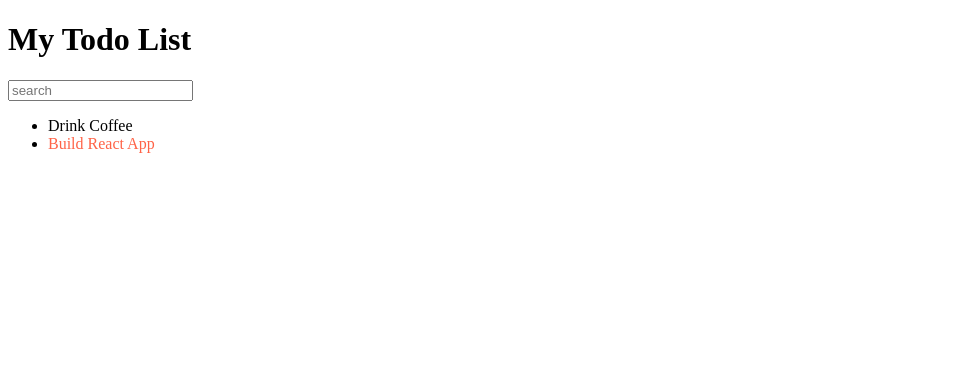
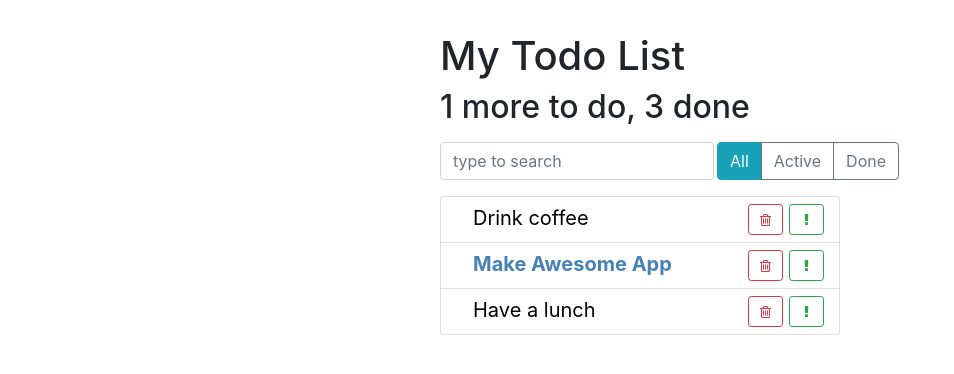
Before and after one commit to SemenSavlook/BuraReactCourse, a React app: page / in a window 1280 px wide. Shown: the whole page, without its empty margins (0-954 px from the left). Built offline with nearby package versions, Linux system fonts and the light colour scheme.

Commit message:
done base components

```diff
--- a/public/index.html
+++ b/public/index.html
@@ -1,13 +1,18 @@
 <!DOCTYPE html>
 <html lang="en">
+
 <head>
   <meta charset="utf-8" />
   <meta name="viewport" content="width=device-width, initial-scale=1" />
+
+    <link rel="stylesheet" href="https://stackpath.bootstrapcdn.com/font-awesome/4.7.0/css/font-awesome.min.css">
+    <link rel="stylesheet" href="https://stackpath.bootstrapcdn.com/bootstrap/4.1.3/css/bootstrap.min.css">
+
   <title>Todo App</title>
 </head>
 
 <body>
-    <div id="root"></div>
+  <div role="main" id="root" class="container"></div>
+</body>
 
-  </body>
 </html>
--- /dev/null
+++ b/src/components/app-header.css
@@ -0,0 +1,12 @@
+.app-header {
+  align-items: flex-end;
+}
+
+.app-header h1 {
+  flex-grow: 1;
+}
+
+.app-header h2 {
+  font-size: 1.2rem;
+  color: grey;
+}
--- a/src/components/app-header.js
+++ b/src/components/app-header.js
@@ -1,8 +1,12 @@
 import React from 'react';
+import './app-header.css';
 
-const AppHeader = () => {
+const AppHeader = ({toDo, done}) => {
   return (
-    <h1>My Todo List</h1>
+    <div>
+      <h1>My Todo List</h1>
+      <h2>{toDo} more to do, {done} done</h2>
+    </div>
   )
 }
 
--- /dev/null
+++ b/src/components/item-status-filter.js
@@ -0,0 +1,18 @@
+import React from 'react';
+
+import './item-status-filter.css';
+
+const ItemStatusFilter = () => {
+  return (
+    <div className="btn-group">
+      <button type="button"
+              className="btn btn-info">All</button>
+      <button type="button"
+              className="btn btn-outline-secondary">Active</button>
+      <button type="button"
+              className="btn btn-outline-secondary">Done</button>
+    </div>
+  );
+};
+
+export default ItemStatusFilter;
--- /dev/null
+++ b/src/components/search-panel.css
@@ -0,0 +1,5 @@
+.search-input {
+  width: auto;
+  flex-grow: 1;
+  margin-right: 3px;
+}
--- a/src/components/search-panel.js
+++ b/src/components/search-panel.js
@@ -1,8 +1,13 @@
 import React from 'react';
 
+import './search-panel.css';
 
 const SearchPanel = () => {
-  return <input placeholder="search" />
-}
+  return (
+    <input type="text"
+      className="form-control search-input"
+      placeholder="type to search" />
+  );
+};
 
 export default SearchPanel;
--- /dev/null
+++ b/src/components/todo-list-item.css
@@ -0,0 +1,24 @@
+.todo-list-item {
+  font-size: 1.25rem;
+}
+
+.todo-list-item button {
+  width: 35px;
+  margin: 3px;
+}
+
+.todo-list-item-label {
+  margin-left: 1.25rem;
+  line-height: 35px;
+  cursor: pointer;
+  user-select: none;
+}
+
+.todo-list-item.done .todo-list-item-label {
+  text-decoration: line-through;
+}
+
+.todo-list-item.important .todo-list-item-label {
+  font-weight: bold;
+  color: steelblue;
+}
--- a/src/components/todo-list-item.js
+++ b/src/components/todo-list-item.js
@@ -1,10 +1,32 @@
 import React from 'react';
+
+import './todo-list-item.css';
 
 const TodoListItem = ({ label, important = false }) => {
   const style = {
-    color: important ? 'tomato' : 'black'
-  }
-  return <span style={style}>{ label }</span>
-}
+    color: important ? 'steelblue' : 'black',
+    fontWeight: important ? 'bold' : 'normal'
+  };
+
+  return (
+    <span className="todo-list-item">
+      <span
+        className="todo-list-item-label"
+        style={style}>
+        {label}
+      </span>
+
+      <button type="button"
+        className="btn btn-outline-success btn-sm float-right">
+        <i className="fa fa-exclamation" />
+      </button>
+
+      <button type="button"
+        className="btn btn-outline-danger btn-sm float-right">
+        <i className="fa fa-trash-o" />
+      </button>
+    </span>
+  );
+};
 
 export default TodoListItem;
--- /dev/null
+++ b/src/components/todo-list.css
@@ -0,0 +1,3 @@
+.todo-list .list-group-item {
+  padding: .25rem .75rem;
+}
--- a/src/components/todo-list.js
+++ b/src/components/todo-list.js
@@ -2,13 +2,24 @@ import React from 'react';
 
 import TodoListItem from './todo-list-item';
 
-const TodoList = () => {
+import './todo-list.css';
+
+const TodoList = ({ todos }) => {
+
+  const elements = todos.map((item) => {
+
+    const { id, ...itemProps } = item;
+
+    return (
+      <li key={ id } className="list-group-item">
+        <TodoListItem { ...itemProps } />
+      </li>
+    )
+  });
+
   return (
-    <ul>
-      <li><TodoListItem label="Drink Coffee" /></li>
-      <li><TodoListItem
-        label="Build React App"
-        important /></li>
+    <ul className="list-group todo-list">
+      { elements }
     </ul>
   )
 }
--- /dev/null
+++ b/src/index.css
@@ -0,0 +1,8 @@
+.todo-app {
+  margin: 2rem auto 0 auto;
+  max-width: 400px;
+}
+
+.top-panel {
+  margin: 1rem 0;
+}
--- a/src/index.js
+++ b/src/index.js
@@ -4,15 +4,29 @@ import ReactDom from 'react-dom';
 import AppHeader from './components/app-header';
 import SearchPanel from './components/search-panel';
 import TodoList from './components/todo-list';
+import ItemStatusFilter from './components/item-status-filter';
+
+import './index.css';
 
 const App = () => {
+
+  const todoData = [
+    { label: 'Drink coffee', important: false, id: 1 },
+    { label: 'Make Awesome App', important: true, id: 2 },
+    { label: 'Have a lunch', important: false, id: 3 },
+  ]
+
   return (
-    <div>
-      <AppHeader />
-      <SearchPanel />
-      <TodoList />
+    <div className="todo-app">
+      <AppHeader toDo={1} done={3} />
+      <div className="top-panel d-flex">
+        <SearchPanel />
+        <ItemStatusFilter />
+      </div>
+
+      <TodoList todos={todoData} />
     </div>
-  )
+  );
 }
 
 
```
Also changed, not shown: src/components/item-status-filter.css (added). Lines whose indentation alone changed are shown as unchanged.
